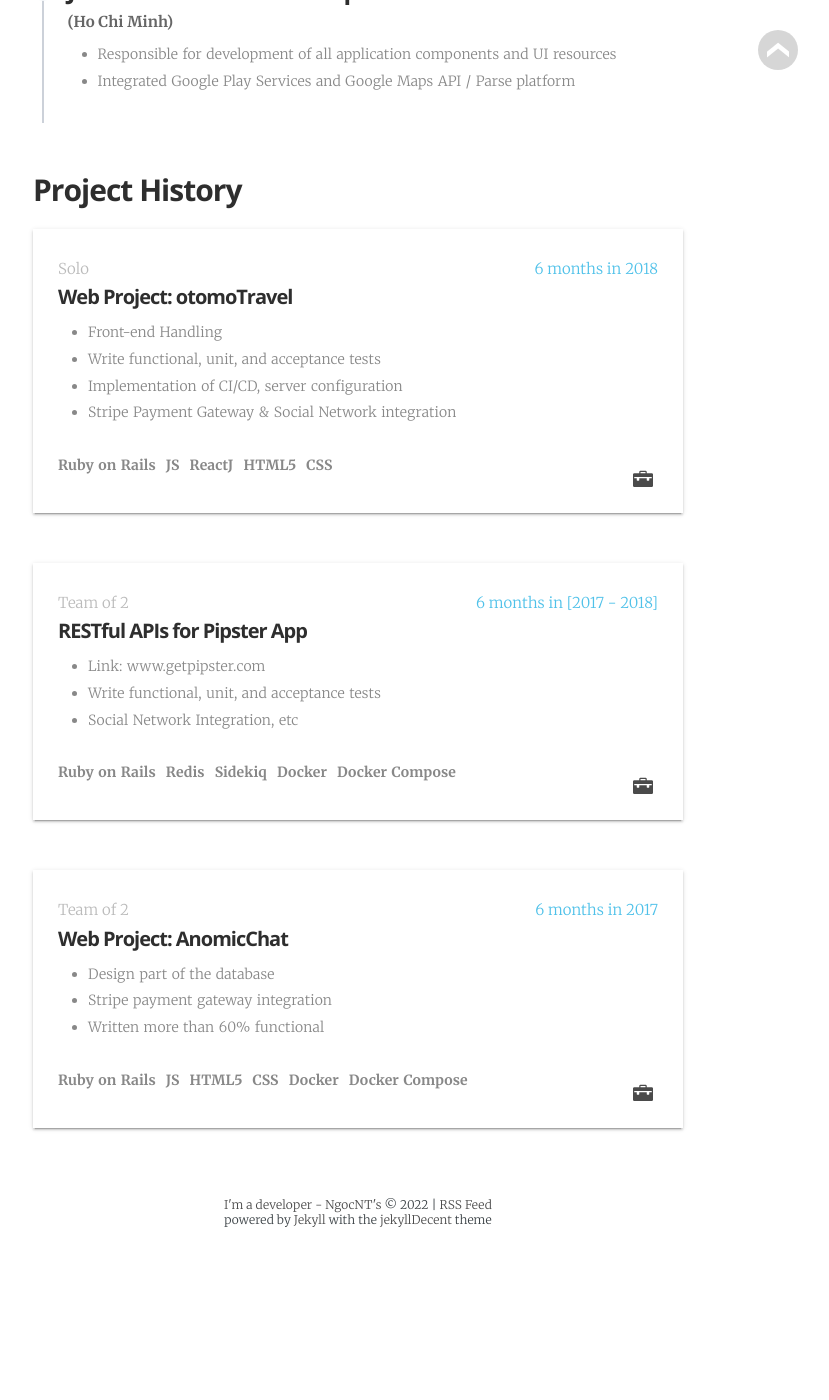
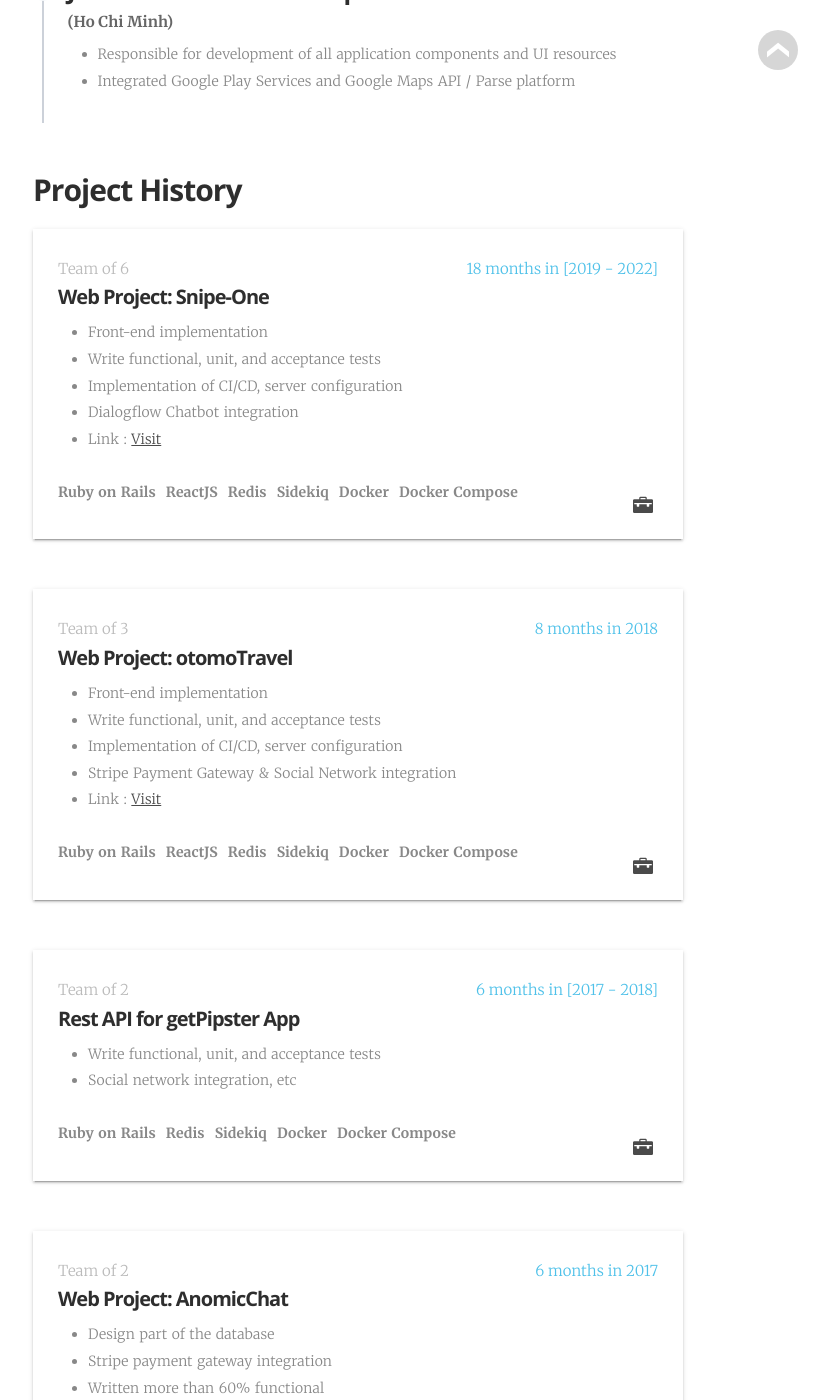
Before and after one commit to tanngoc93/tanngoc93.github.io, a Jekyll site: the page built from index.html, in a window 1280 px wide and 1400 px high, scrolled down 2675 px. Shown: the whole window, without its empty margins (282-1111 px from the left). Built offline with Jekyll 4.4.1, drawn with Linux system fonts in a browser that asks for light colours; some web fonts are replaced; before the commit the page ends 3924 px from its top, so only the background shows below that.

Commit message:
Update _data/cv.yml

```diff
--- a/_data/cv.yml
+++ b/_data/cv.yml
@@ -73,24 +73,35 @@ ngocnt:
           - "Integrated Google Play Services and Google Maps API / Parse platform"
 
   projects:
-      - time:             "6 months in 2018"
-        team:             "Solo"
+      - time:             "18 months in [2019 - 2022]"
+        team:             "Team of 6"
+        title:            "Web Project: Snipe-One"
+        technologies:     "Ruby on Rails, ReactJS, Redis, Sidekiq, Docker, Docker Compose"
+        responsibilities:
+          - "Front-end implementation"
+          - "Write functional, unit, and acceptance tests"
+          - "Implementation of CI/CD, server configuration"
+          - "Dialogflow Chatbot integration"
+          - "Link : <a href='https://snipe-one.scs71.com/' target='_blank'>Visit</a>"
+
+      - time:             "8 months in 2018"
+        team:             "Team of 3"
         title:            "Web Project: otomoTravel"
-        technologies:     "Ruby on Rails, JS, ReactJ, HTML5, CSS"
+        technologies:     "Ruby on Rails, ReactJS, Redis, Sidekiq, Docker, Docker Compose"
         responsibilities:
-          - "Front-end Handling"
+          - "Front-end implementation"
           - "Write functional, unit, and acceptance tests"
           - "Implementation of CI/CD, server configuration"
           - "Stripe Payment Gateway & Social Network integration"
+          - "Link : <a href='https://otomo-travel.com/' target='_blank'>Visit</a>"
 
       - time:             "6 months in [2017 - 2018]"
         team:             "Team of 2"
-        title:            "RESTful APIs for Pipster App"
+        title:            "Rest API for getPipster App"
         technologies:     "Ruby on Rails, Redis, Sidekiq, Docker, Docker Compose"
         responsibilities:
-          - "Link: www.getpipster.com"
           - "Write functional, unit, and acceptance tests"
-          - "Social Network Integration, etc"
+          - "Social network integration, etc"
 
       - time:             "6 months in 2017"
         team:             "Team of 2"
```
